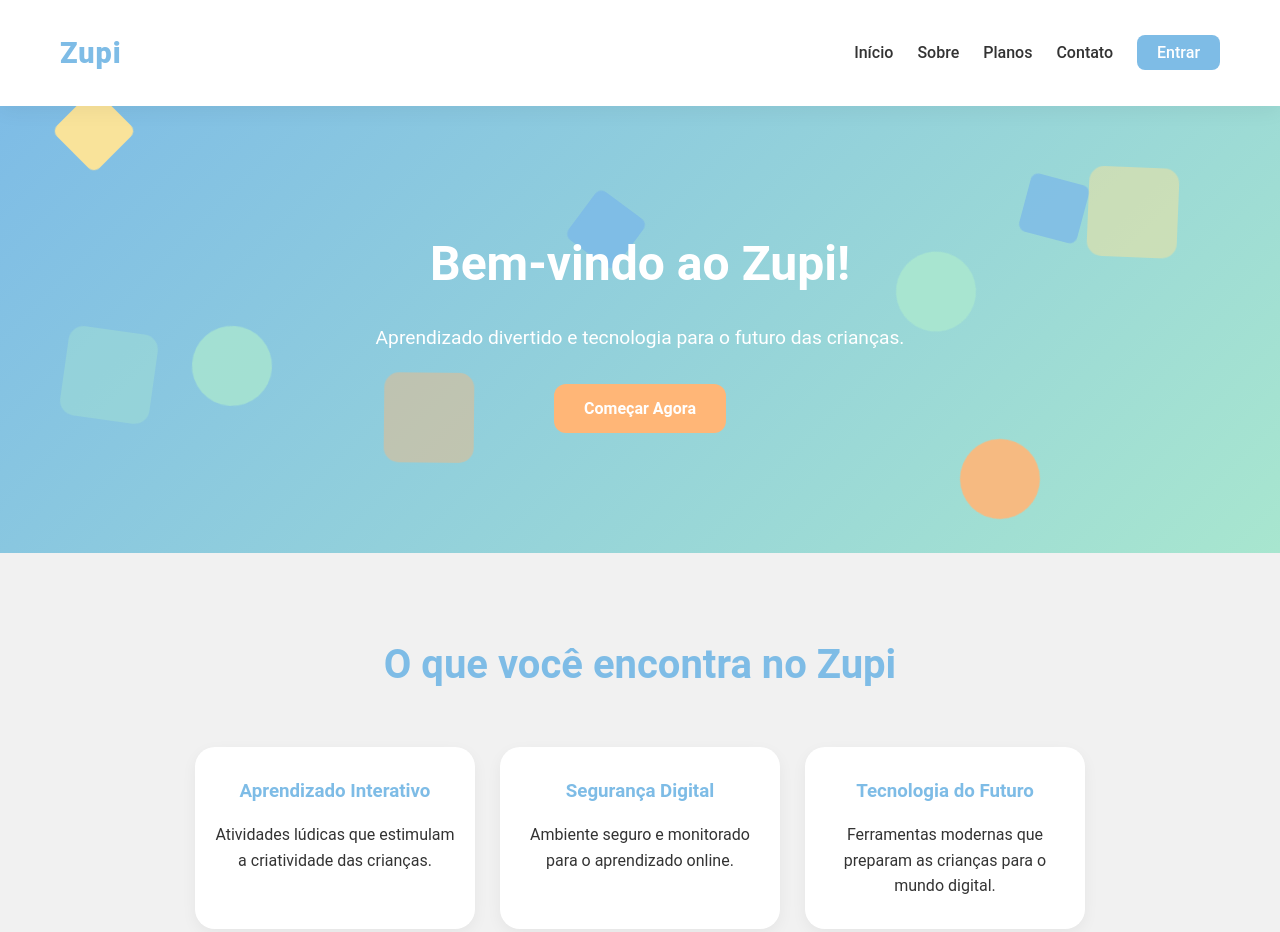
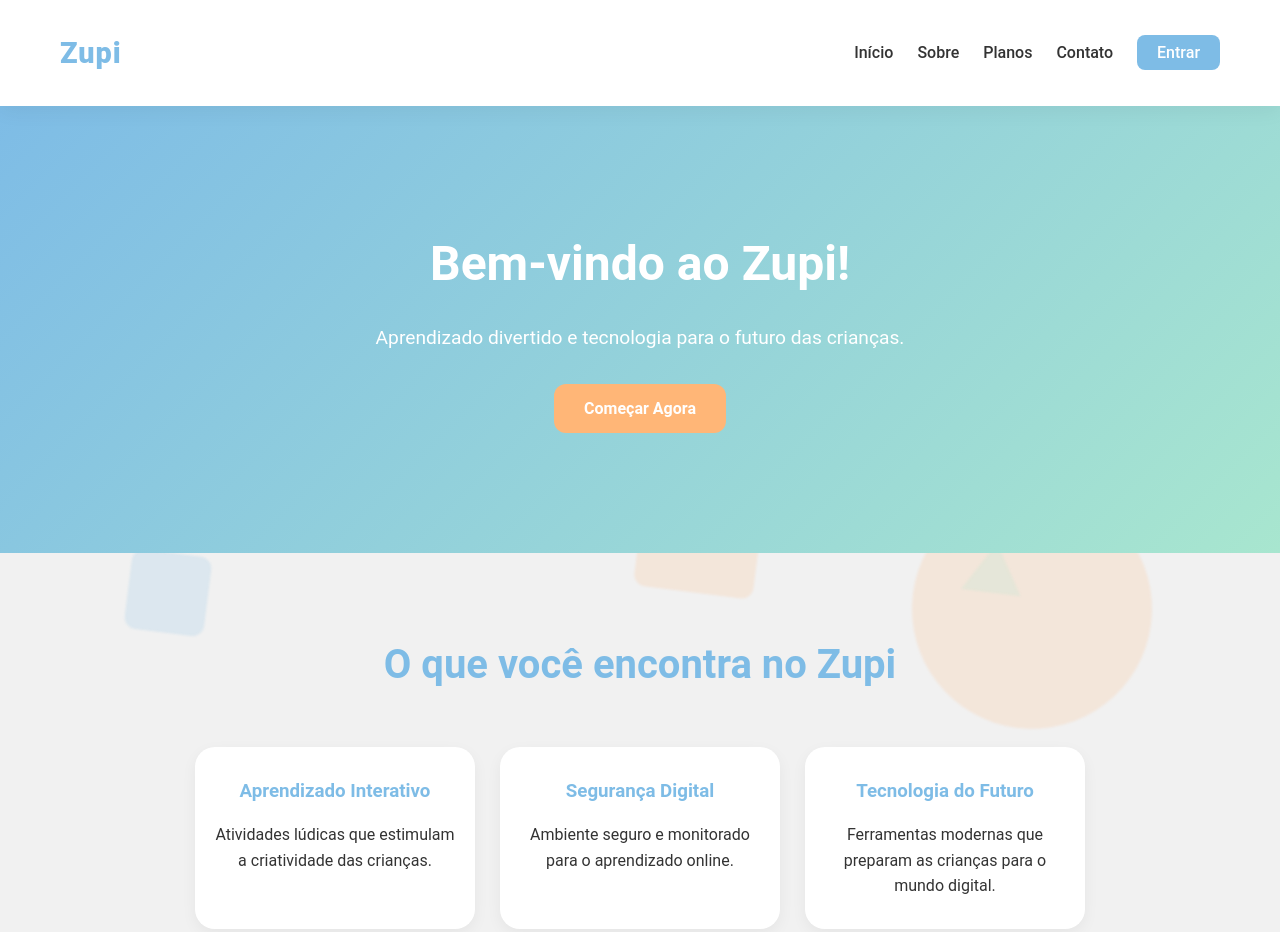
Before and after one commit to soares-jao/zupi, a plain HTML site: page zupicopia--main/tcc-javascript/index.html in a window 1280 px wide. Shown: the top 932 px of the page. Drawn offline with Linux system fonts and the light colour scheme.

Commit message:
Add files via upload

```diff
--- a/zupicopia--main/tcc-javascript/css/configuracoes.css
+++ b/zupicopia--main/tcc-javascript/css/configuracoes.css
@@ -26,6 +26,40 @@ body {
   background: var(--bg);
   color: var(--text);
   min-height: 100vh;
+  position: relative;
+  overflow-x: hidden;
+}
+
+/* ===================== FUNDO DECORATIVO ===================== */
+.background-decor {
+  position: fixed;
+  inset: 0;
+  z-index: -1;
+  overflow: hidden;
+}
+
+.background-decor span {
+  position: absolute;
+  opacity: 0.15;
+  animation: float 12s infinite alternate ease-in-out;
+  filter: blur(1px);
+}
+
+.circle { border-radius: 50%; }
+.c1 { width:180px; height:180px; top:10%; left:5%; background:var(--accent);}
+.c2 { width:240px; height:240px; bottom:8%; right:10%; background:var(--highlight);}
+.c3 { width:120px; height:120px; top:50%; left:60%; background:var(--primary);}
+.square { border-radius:12px; }
+.s1 { width:100px; height:100px; top:20%; right:25%; transform:rotate(25deg); background:var(--secondary);}
+.s2 { width:80px; height:80px; bottom:20%; left:10%; transform:rotate(15deg); background:var(--primary);}
+.s3 { width:120px; height:120px; top:60%; left:50%; transform:rotate(35deg); background:var(--highlight);}
+.triangle { width:0; height:0; border-left:30px solid transparent; border-right:30px solid transparent; border-bottom:50px solid var(--accent);}
+.t1 { top:30%; left:70%; transform:rotate(10deg);}
+.t2 { bottom:25%; right:20%; transform:rotate(-20deg);}
+
+@keyframes float {
+  0% { transform: translateY(0) rotate(0deg); opacity:0.15; }
+  100% { transform: translateY(-20px) rotate(20deg); opacity:0.25; }
 }
 
 /* ===================== HEADER ===================== */
--- a/zupicopia--main/tcc-javascript/css/style.css
+++ b/zupicopia--main/tcc-javascript/css/style.css
@@ -498,42 +498,6 @@ nav .btn:hover {
   50% { transform: translateY(-40px) rotate(45deg); opacity: 0.8; }
 }
 
-/* ---------------------- PEÇAS DE QUEBRA-CABEÇA ---------------------- */
-.hero-decor .puzzle {
-  position: absolute;
-  width: 90px;
-  height: 90px;
-  opacity: 0.4;
-  animation: floatPuzzle 12s infinite ease-in-out;
-  z-index: 1;
-  clip-path: path("M15,0 h60 a15,15 0 0 1 15,15 v60 a15,15 0 0 1 -15,15 h-60 a15,15 0 0 1 -15,-15 v-60 a15,15 0 0 1 15,-15 z M45,0 a7,7 0 1 1 0,14 a7,7 0 1 1 0,-14 M90,45 a7,7 0 1 1 -14,0 a7,7 0 1 1 14,0 M45,90 a7,7 0 1 1 0,-14 a7,7 0 1 1 0,14 M0,45 a7,7 0 1 1 14,0 a7,7 0 1 1 -14,0");
-}
-
-/* Posições diferentes */
-.puzzle:nth-child(1) { top: 10%; left: 10%; animation-delay: 0s; }
-.puzzle:nth-child(2) { top: 25%; left: 70%; animation-delay: 2s; transform: rotate(15deg); }
-.puzzle:nth-child(3) { top: 60%; left: 30%; animation-delay: 4s; transform: rotate(-10deg); }
-.puzzle:nth-child(4) { top: 75%; left: 80%; animation-delay: 6s; transform: rotate(25deg); }
-.puzzle:nth-child(5) { top: 40%; left: 50%; animation-delay: 8s; transform: rotate(-20deg); }
-.puzzle:nth-child(6) { top: 15%; left: 85%; animation-delay: 3s; transform: rotate(30deg); }
-.puzzle:nth-child(7) { top: 65%; left: 15%; animation-delay: 5s; transform: rotate(-5deg); }
-.puzzle:nth-child(8) { top: 80%; left: 60%; animation-delay: 7s; transform: rotate(18deg); }
-.puzzle:nth-child(9) { top: 50%; left: 5%; animation-delay: 9s; transform: rotate(8deg); }
-.puzzle:nth-child(10) { top: 35%; left: 90%; animation-delay: 10s; transform: rotate(-12deg); }
-
-/* Animação flutuante */
-@keyframes floatPuzzle {
-  0%, 100% {
-    transform: translateY(0) rotate(0deg);
-    opacity: 0.4;
-  }
-  50% {
-    transform: translateY(-25px) rotate(10deg);
-    opacity: 0.8;
-  }
-}
-
-
 
 
 /* ---------- PÁGINA DE LOGIN ---------- */
@@ -864,3 +828,45 @@ nav .btn:hover {
   .timeline::before { left: 20px; }
   .timeline-item { margin-left: 0; }
 }
+
+
+
+/* ---------------------- FUNDO DECORATIVO GLOBAL ---------------------- */
+.background-decor {
+  position: fixed;
+  inset: 0;
+  z-index: -1;
+  overflow: hidden;
+}
+
+.background-decor span {
+  position: absolute;
+  opacity: 0.15;
+  animation: float 12s infinite alternate ease-in-out;
+  filter: blur(1px);
+}
+
+.circle { border-radius: 50%; }
+.c1 { width: 180px; height: 180px; top: 10%; left: 5%; background: var(--cor-accent); }
+.c2 { width: 240px; height: 240px; bottom: 8%; right: 10%; background: var(--cor-destaque); }
+.c3 { width: 120px; height: 120px; top: 50%; left: 60%; background: var(--cor-primaria); }
+
+.square { border-radius: 12px; }
+.s1 { width: 100px; height: 100px; top: 20%; right: 25%; transform: rotate(25deg); background: var(--cor-secundaria); }
+.s2 { width: 80px; height: 80px; bottom: 20%; left: 10%; transform: rotate(15deg); background: var(--cor-primaria); }
+.s3 { width: 120px; height: 120px; top: 60%; left: 50%; transform: rotate(35deg); background: var(--cor-destaque); }
+
+.triangle {
+  width: 0;
+  height: 0;
+  border-left: 30px solid transparent;
+  border-right: 30px solid transparent;
+  border-bottom: 50px solid var(--cor-accent);
+}
+.t1 { top: 30%; left: 70%; transform: rotate(10deg); }
+.t2 { bottom: 25%; right: 20%; transform: rotate(-20deg); }
+
+@keyframes float {
+  0% { transform: translateY(0) rotate(0deg); opacity: 0.15; }
+  100% { transform: translateY(-20px) rotate(20deg); opacity: 0.25; }
+}
--- a/zupicopia--main/tcc-javascript/index.html
+++ b/zupicopia--main/tcc-javascript/index.html
@@ -9,12 +9,24 @@
 </head>
 <body>
 
+  <!-- FUNDO DECORATIVO GLOBAL -->
+  <div class="background-decor">
+    <span class="circle c1"></span>
+    <span class="circle c2"></span>
+    <span class="circle c3"></span>
+    <span class="square s1"></span>
+    <span class="square s2"></span>
+    <span class="square s3"></span>
+    <span class="triangle t1"></span>
+    <span class="triangle t2"></span>
+  </div>
+
   <!-- CABEÇALHO / NAVBAR -->
   <header class="topbar">
     <div class="container">
       <a href="index.html" class="logo">Zupi</a>
       <nav>
-        <a href="index.html">Início</a>
+        <a href="index.html" class="active">Início</a>
         <a href="sobre.html">Sobre</a>
         <a href="planos.html">Planos</a>
         <a href="contato.html">Contato</a>
@@ -25,31 +37,14 @@
 
   <!-- CONTEÚDO PRINCIPAL -->
   <main class="container page">
-
-    <!-- HERO / SEÇÃO INICIAL -->
     <section id="inicio" class="hero">
       <div class="hero-content">
         <h1>Bem-vindo ao Zupi!</h1>
         <p>Aprendizado divertido e tecnologia para o futuro das crianças.</p>
         <a href="cadastro.html" class="btn primary">Começar Agora</a>
       </div>
-
-      <!-- Fundo animado -->
-      <div class="hero-decor">
-        <!-- Formas geométricas coloridas -->
-        <span class="shape square"></span>
-        <span class="shape circle"></span>
-        <span class="shape puzzle"></span>
-        <span class="shape square"></span>
-        <span class="shape circle"></span>
-        <span class="shape puzzle"></span>
-        <span class="shape square"></span>
-        <span class="shape circle"></span>
-        <span class="shape puzzle"></span>
-      </div>
     </section>
 
-    <!-- SEÇÃO DE DESTAQUES -->
     <section class="features container">
       <h2>O que você encontra no Zupi</h2>
       <div class="cards">
@@ -67,7 +62,6 @@
         </div>
       </div>
     </section>
-
   </main>
 
   <!-- RODAPÉ -->
```
Also changed, not shown: zupicopia--main/tcc-javascript/configuracoes.html (+13 -0 lines), zupicopia--main/tcc-javascript/plano-basico.html (+18 -15 lines), zupicopia--main/tcc-javascript/plano-familia.html (+14 -14 lines), zupicopia--main/tcc-javascript/plano-premium.html (+22 -17 lines).
